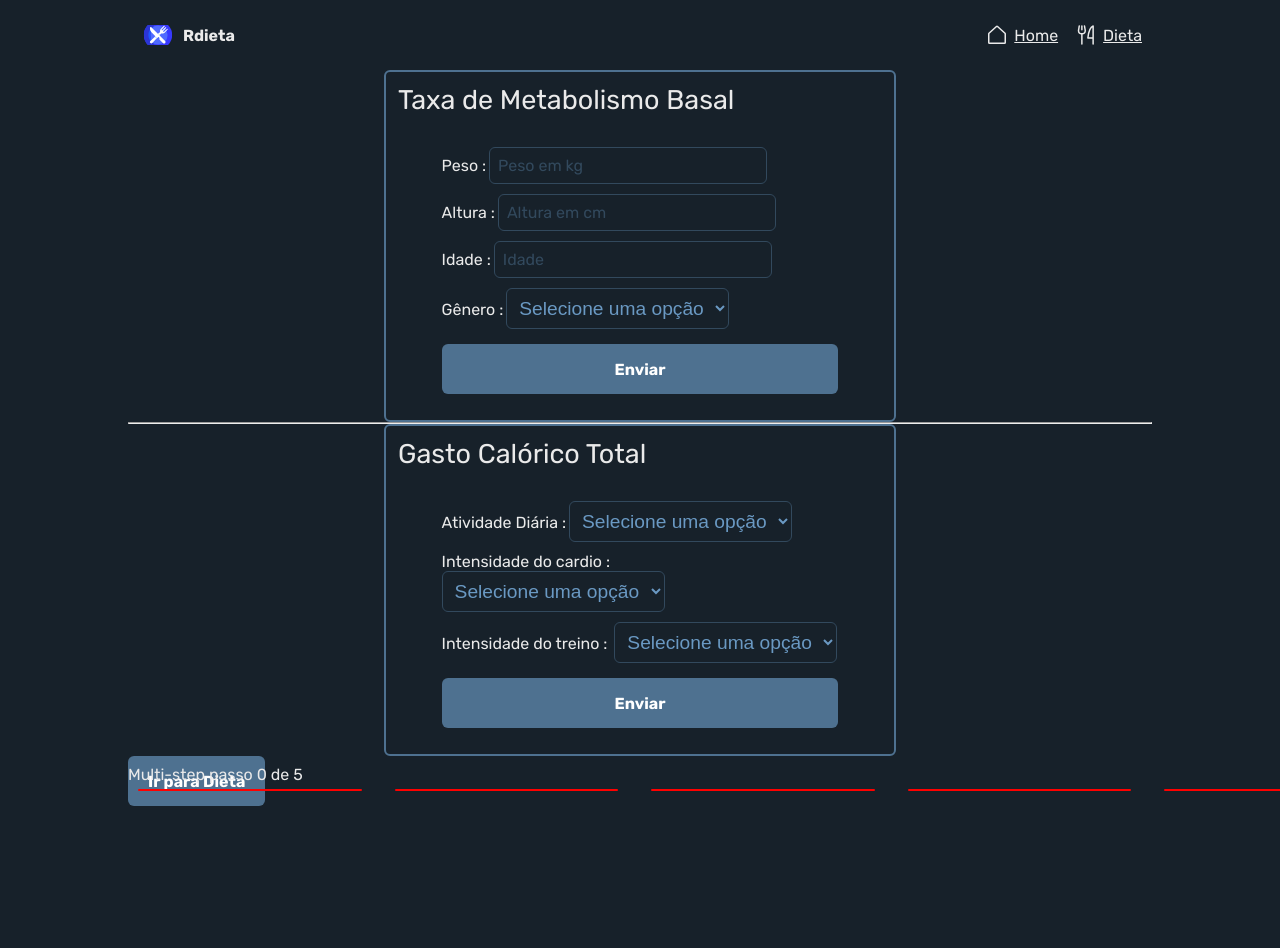
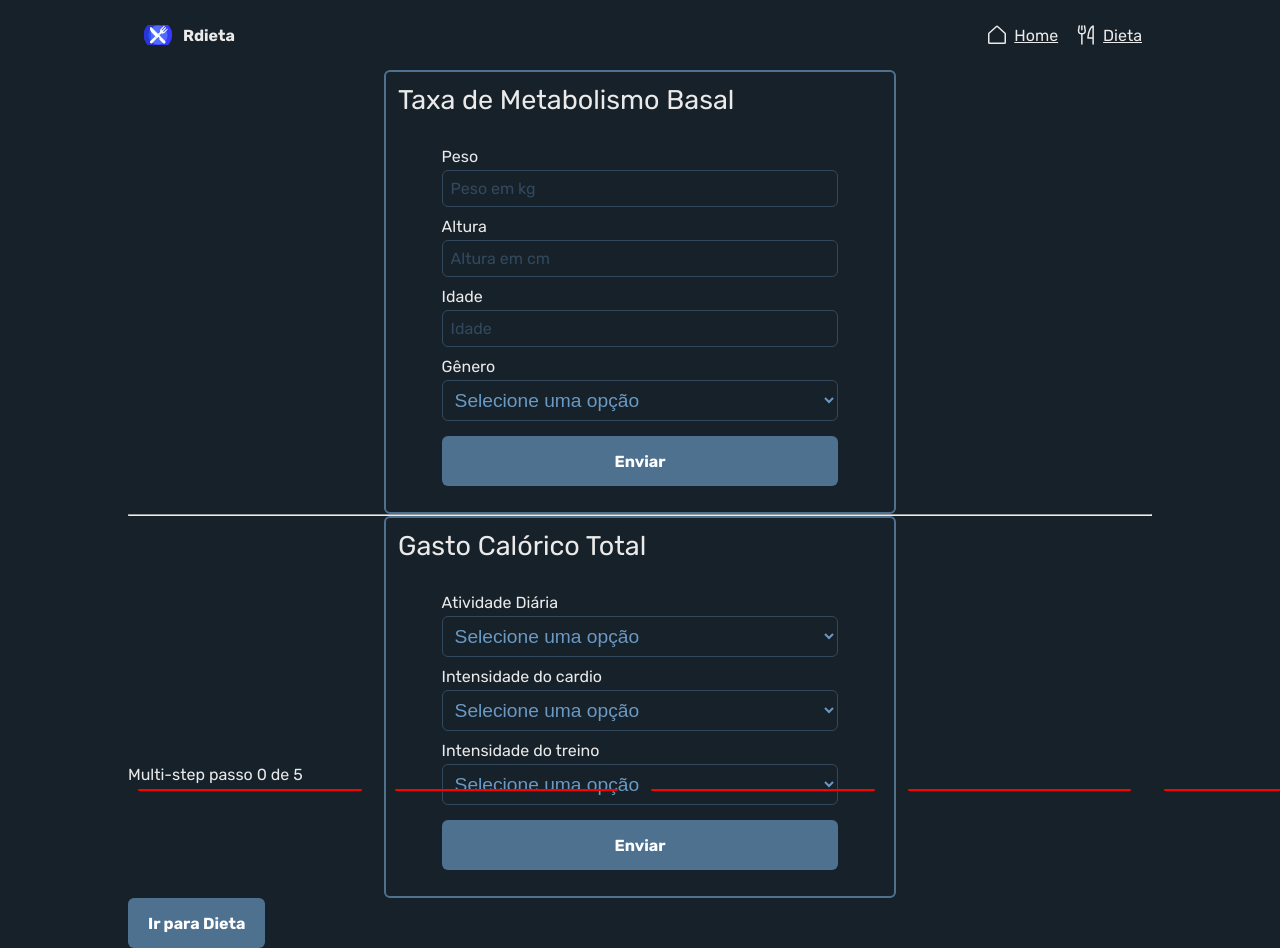
Before and after one commit to RenanArantes/rdieta, a Next.js app: page / in a window 1280 px wide. Before the commit the page ends 806 px from the top, so only its background shows below. Built offline with nearby package versions, Linux system fonts and the light colour scheme.

Commit message:
chore: forms styling ajustment

```diff
--- a/components/forms/BMRForm/index.tsx
+++ b/components/forms/BMRForm/index.tsx
@@ -76,7 +76,7 @@ export function BMRForm() {
       <Title>Taxa de Metabolismo Basal</Title>
       <form>
         <span>
-          <label>Peso :</label>
+          <label>Peso</label>
           <Input
             type="number"
             min="0.00"
@@ -87,7 +87,7 @@ export function BMRForm() {
           />
         </span>
         <span>
-          <label>Altura :</label>
+          <label>Altura</label>
           <Input
             type="number"
             min="0.00"
@@ -98,7 +98,7 @@ export function BMRForm() {
           />
         </span>
         <span>
-          <label>Idade :</label>
+          <label>Idade</label>
           <Input
             type="number"
             min="1"
@@ -109,7 +109,7 @@ export function BMRForm() {
           />
         </span>
         <span>
-          <label>Gênero :</label>
+          <label>Gênero</label>
           <Select defaultValue="" {...register('gender')}>
             <option value="" disabled>
               Selecione uma opção
--- a/components/forms/BMRForm/styles.ts
+++ b/components/forms/BMRForm/styles.ts
@@ -24,8 +24,16 @@ export const FormContainer = styled.div`
   span {
     margin: 5px 10%;
 
+    display: flex;
+    flex-direction: column;
+
     label {
-      margin-right: 3px;
+      display: inline-block;
+      margin-bottom: 4px;
+    }
+
+    &:hover {
+      color: ${(props) => props.theme.white};
     }
   }
 
--- a/components/forms/DietForm/index.tsx
+++ b/components/forms/DietForm/index.tsx
@@ -70,7 +70,7 @@ export function DietForm() {
       <Title>Tipo da Dieta</Title>
       <form onSubmit={handleSubmit(handleDiet)}>
         <span>
-          <label>Tipo da Dieta :</label>
+          <label>Tipo da Dieta</label>
           <Select defaultValue="" {...register('dietType')}>
             <option value="" disabled>
               Selecione uma opção
@@ -80,7 +80,7 @@ export function DietForm() {
           </Select>
         </span>
         <span>
-          <label>Intensidade da dieta :</label>
+          <label>Intensidade da dieta</label>
           <Select defaultValue="" {...register('dietIntensity')}>
             <option value="" disabled>
               Selecione uma opção
--- a/components/forms/TotalKcalForm/index.tsx
+++ b/components/forms/TotalKcalForm/index.tsx
@@ -109,7 +109,7 @@ export function TotalKcalForm() {
       <Title>Gasto Calórico Total</Title>
       <form onSubmit={handleSubmit(handleTotalKcal)}>
         <span>
-          <label>Atividade Diária :</label>
+          <label>Atividade Diária</label>
           <Select defaultValue="" {...register('dailyActivity')}>
             <option value="" disabled>
               Selecione uma opção
@@ -120,7 +120,7 @@ export function TotalKcalForm() {
           </Select>
         </span>
         <span>
-          <label>Intensidade do cardio : </label>
+          <label>Intensidade do cardio</label>
           <Select defaultValue="" {...register('cardioIntensity')}>
             <option value="" disabled>
               Selecione uma opção
@@ -131,7 +131,7 @@ export function TotalKcalForm() {
           </Select>
         </span>
         <span>
-          <label>Intensidade do treino : </label>
+          <label>Intensidade do treino</label>
           <Select defaultValue="" {...register('workoutIntensity')}>
             <option value="" disabled>
               Selecione uma opção
--- a/components/forms/TotalKcalForm/styles.ts
+++ b/components/forms/TotalKcalForm/styles.ts
@@ -15,10 +15,17 @@ export const FormContainer = styled.div`
     flex-direction: column;
     margin: 20px 0px;
 
-    @media (max-width: 940px) {
-      span {
-        display: flex;
-        flex-direction: column;
+    span {
+      display: flex;
+      flex-direction: column;
+
+      label {
+        display: inline-block;
+        margin-bottom: 4px;
+      }
+
+      &:hover {
+        color: ${(props) => props.theme.white};
       }
     }
   }
```
Also changed, not shown: components/forms/DietForm/styles.ts (+11 -4 lines), components/forms/NutritionalStrategyForm/styles.ts (+11 -9 lines).
